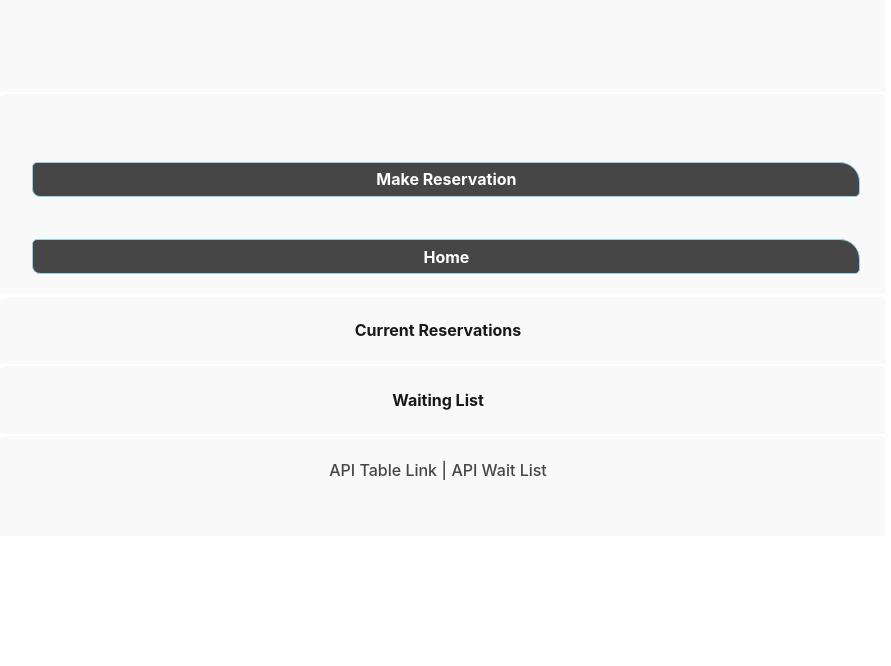
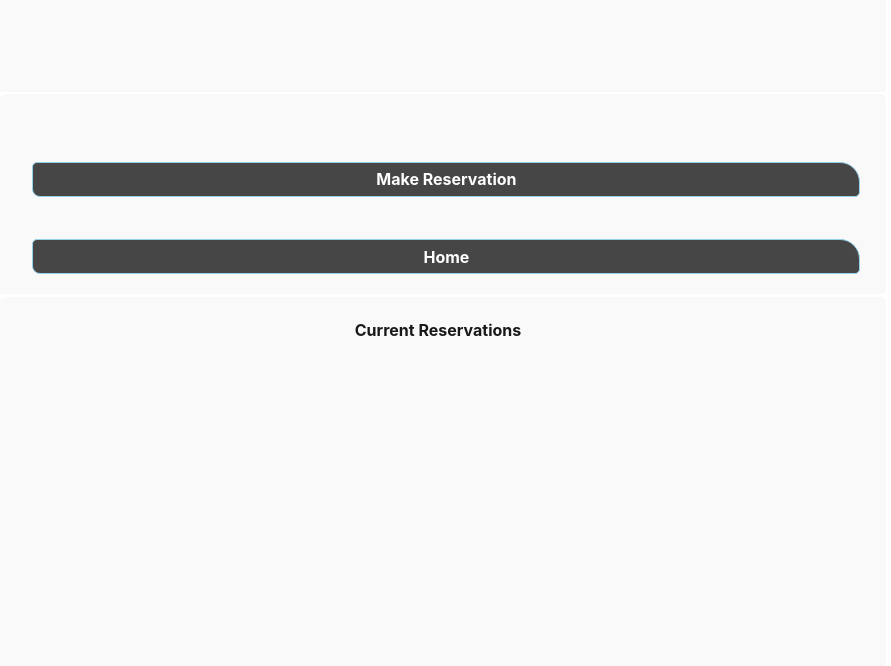
Before and after one commit to nichwan87/hawtRestaurant, a website: page tables.html in a window 1280 px wide. Shown: the part 134-800 px from the top of the page, without its empty margins (202-1093 px from the left). Drawn offline with Linux system fonts and the light colour scheme; files whose address does not match are found by name.

Commit message:
tableScroll

```diff
--- a/assets/css/style.css
+++ b/assets/css/style.css
@@ -107,6 +107,10 @@
     border: 1px inset var(--blue);
   }
 
+  #reserve, #waiting {
+      height: 500px;
+      overflow-y: scroll;
+  }
 
 /*Footer*/
     .apis {
--- a/tables.html
+++ b/tables.html
@@ -19,7 +19,7 @@
 <a href="reserve.html"><h3 id="viewButton">Make Reservation</h3></a>
 <a href="index.html"><h3 id="homeButton">Home</h3></a>
 </section>
-<section class="container">
+<section class="container" id="reserve">
     <h3>Current Reservations</h3>
     <div class="card">
         <ul id="reservedTables" class="list"></ul>
```
